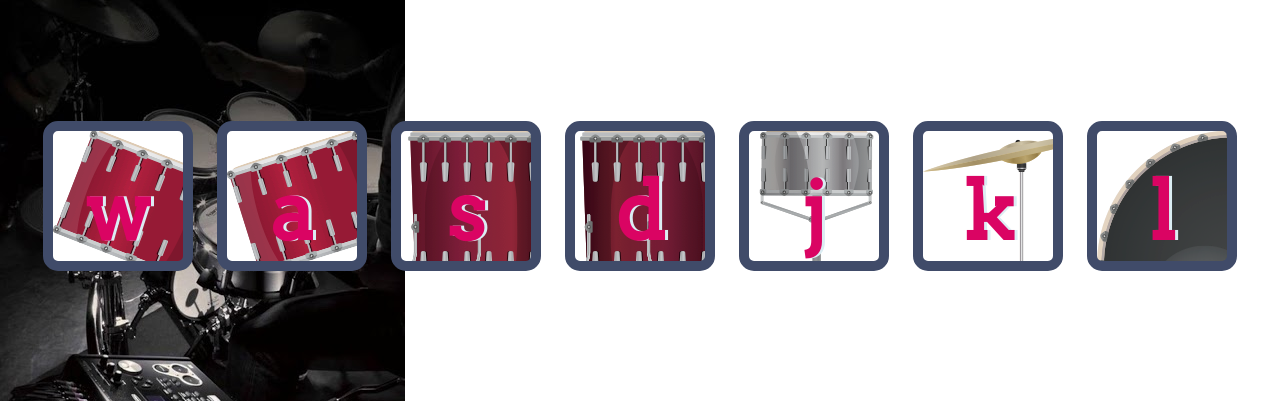
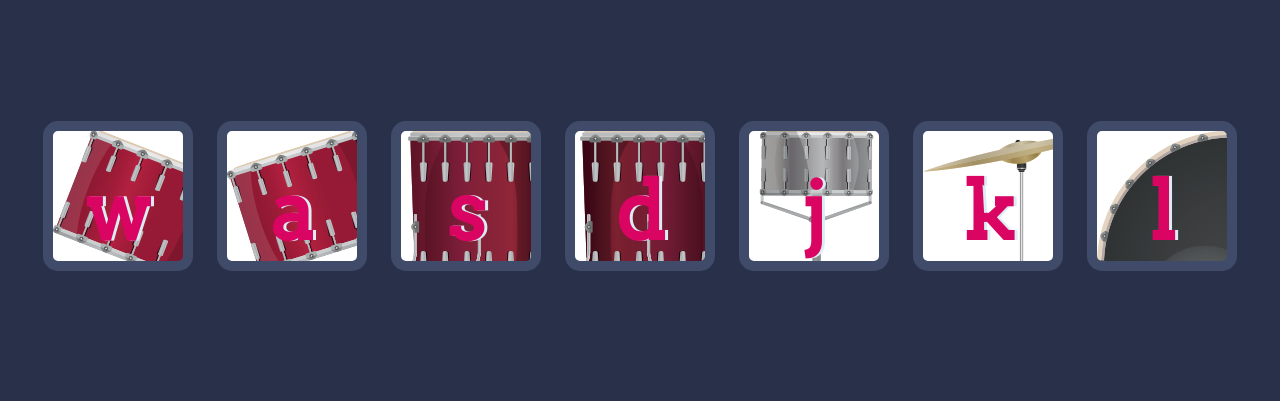
Before and after one commit to aditya74073/drummer, a plain HTML site: page index.html in a window 1280 px wide. Shown: the part 168-569 px from the top of the page. Drawn offline with Linux system fonts and the light colour scheme.

Commit message:
Update styles.css

```diff
--- a/styles.css
+++ b/styles.css
@@ -1,7 +1,6 @@
 body {
   text-align: center;
-  background-image: url(unnamed.jpg);
-  background-repeat:no-repeat;
+  background-color:#283149;
 }
 
 h1 {
```
